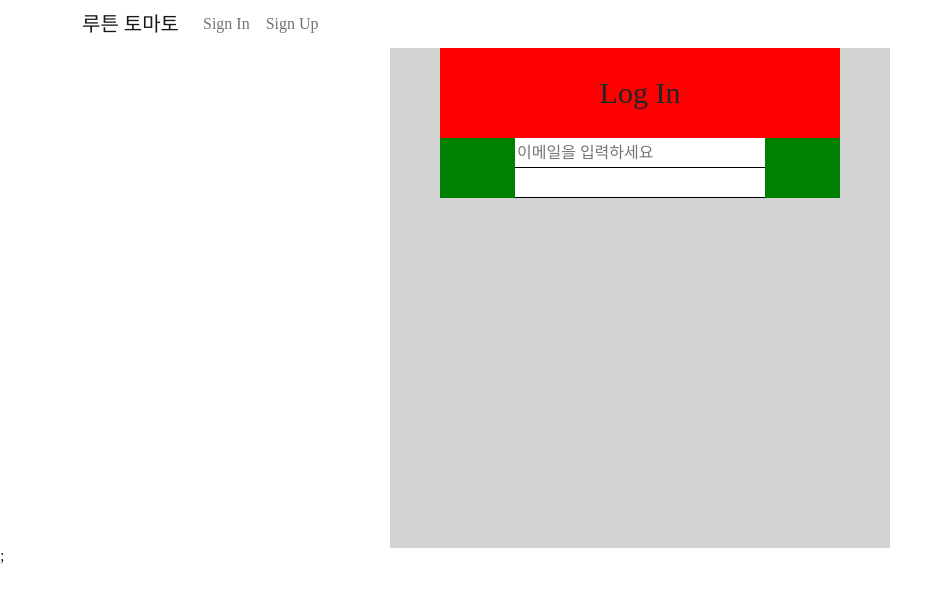
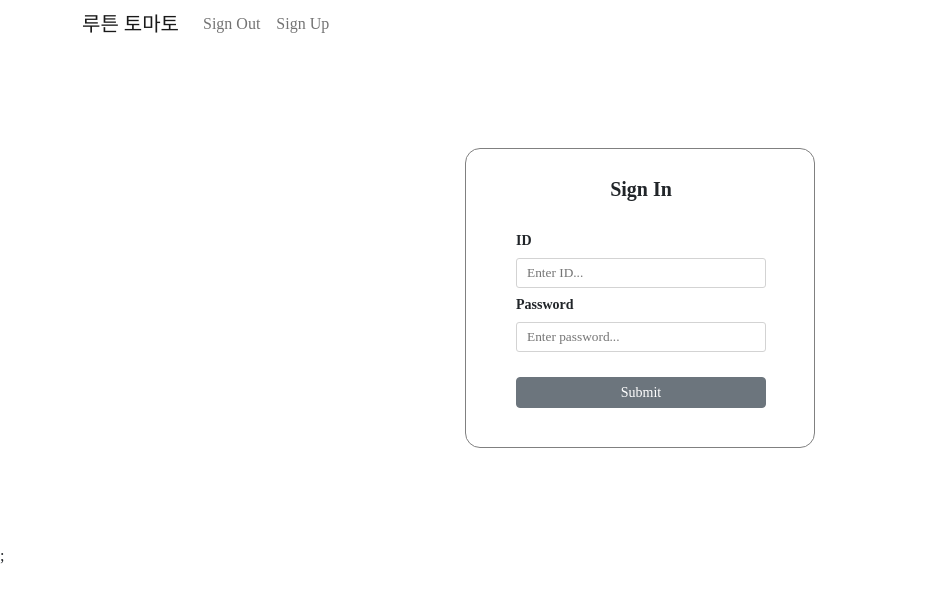
Before and after one commit to HiImConan/MiniHackathon_3_FE, a React (Create React App) app in the folder hk_fe_3/: page /login in a window 1280 px wide. Shown: the top 602 px of the page, without its empty margins (0-951 px from the left). Built offline with nearby package versions, Linux system fonts and the light colour scheme.

Commit message:
feat: LoginPage

```diff
--- a/hk_fe_3/src/components/Header.js
+++ b/hk_fe_3/src/components/Header.js
@@ -13,7 +13,11 @@ import Navbar from "react-bootstrap/Navbar";
 import { Link } from "react-router-dom";
 
 const Header = () => {
-  const [isSign, setIsSign] = useState(false);
+  const [isSign, setIsSign] = useState(true);
+
+  const ToggleSign = () => {
+    setIsSign(!isSign);
+  };
 
   return (
     <Navbar variant="light">
@@ -22,7 +26,9 @@ const Header = () => {
           <Link to="/"> 루튼 토마토</Link>
         </Navbar.Brand>
         <Nav className="me-auto">
-          <Nav.Link>{isSign ? "Sign Out" : "Sign In"}</Nav.Link>
+          <Nav.Link onClick={ToggleSign}>
+            {isSign ? "Sign Out" : <Link to="login">Sign In</Link>}
+          </Nav.Link>
           <Nav.Link>Sign Up</Nav.Link>
         </Nav>
       </Container>
--- a/hk_fe_3/src/components/Login.js
+++ b/hk_fe_3/src/components/Login.js
@@ -1,21 +1,41 @@
 import React from "react";
 import {
   IdInput,
+  InputTitle,
   LoginInputDiv,
   LoginTitle,
   PasswordInput,
+  LoginDiv,
+  LoginWrap,
+  LoginSection,
 } from "../styles/User/LoginStyles";
-import { LoginWrap } from "./../styles/User/LoginStyles";
+
+import Button from "react-bootstrap/Button";
 
 const Login = () => {
   return (
-    <LoginWrap>
-      <LoginTitle>Log In</LoginTitle>
-      <LoginInputDiv>
-        <IdInput placeholder="이메일을 입력하세요" />
-        <PasswordInput type="password" />
-      </LoginInputDiv>
-    </LoginWrap>
+    <LoginSection>
+      <LoginWrap>
+        <LoginDiv>
+          <LoginTitle>Sign In</LoginTitle>
+          <LoginInputDiv>
+            <InputTitle>ID</InputTitle>
+            <IdInput placeholder="Enter ID..." />
+          </LoginInputDiv>
+          <LoginInputDiv>
+            <InputTitle>Password</InputTitle>
+            <PasswordInput placeholder="Enter password..." type="password" />
+            <Button
+              variant="secondary"
+              size="sm"
+              style={{ width: "250px", marginTop: "25px" }}
+            >
+              Submit
+            </Button>
+          </LoginInputDiv>
+        </LoginDiv>
+      </LoginWrap>
+    </LoginSection>
   );
 };
 
--- a/hk_fe_3/src/styles/User/LoginStyles.js
+++ b/hk_fe_3/src/styles/User/LoginStyles.js
@@ -1,31 +1,50 @@
 import styled from "styled-components";
+
+export const LoginSection = styled.div`
+   {
+    display: flex;
+    align-items: center;
+    height: 500px;
+    //background-color: red;
+  }
+`;
 
 export const LoginWrap = styled.div`
    {
-    width: 500px;
-    height: 500px;
-    background-color: lightgray;
+    width: 350px;
+    height: 300px;
+    background-color: white;
     margin: 0 auto;
+    border: 1px solid gray;
+    border-radius: 15px;
+    display: flex;
+    align-items: center;
   }
 `;
 
-export const LoginInputDiv = styled.div`
+export const LoginDiv = styled.div`
    {
-    width: 400px;
-    background-color: green;
-    margin: 0 auto;
-    text-align: center;
+    margin: auto auto;
+    //background-color: red;
   }
 `;
 
 export const LoginTitle = styled.div`
    {
-    font-size: 30px;
-    width: 400px;
-    padding: 30px 0;
+    font-size: 20px;
+    font-weight: 700;
+    width: 350px;
+    padding-bottom: 35px;
     margin: 0 auto;
-    background-color: red;
+    //background-color: red;
     text-align: center;
+  }
+`;
+export const LoginInputDiv = styled.div`
+   {
+    width: 250px;
+    margin: 0 auto;
+    padding-bottom: 10px;
   }
 `;
 
@@ -34,8 +53,18 @@ export const IdInput = styled.input`
     width: 250px;
     height: 30px;
     border: none;
-    border-bottom: 1px solid black;
-    margin: 0 auto;
+    border: 1px solid lightgray;
+    border-radius: 3px;
+    font-size: 10pt;
+    padding: 10px;
+  }
+`;
+
+export const InputTitle = styled.div`
+   {
+    font-weight: 600;
+    font-size: 14px;
+    margin-bottom: 10px;
   }
 `;
 
@@ -44,7 +73,12 @@ export const PasswordInput = styled.input`
     width: 250px;
     height: 30px;
     border: none;
-    border-bottom: 1px solid black;
+    border: 1px solid lightgray;
+    border-radius: 3px;
     margin: 0 auto;
+    font-size: 10pt;
+    padding: 10px;
   }
 `;
+
+export const SignInButton = styled.button;
```
